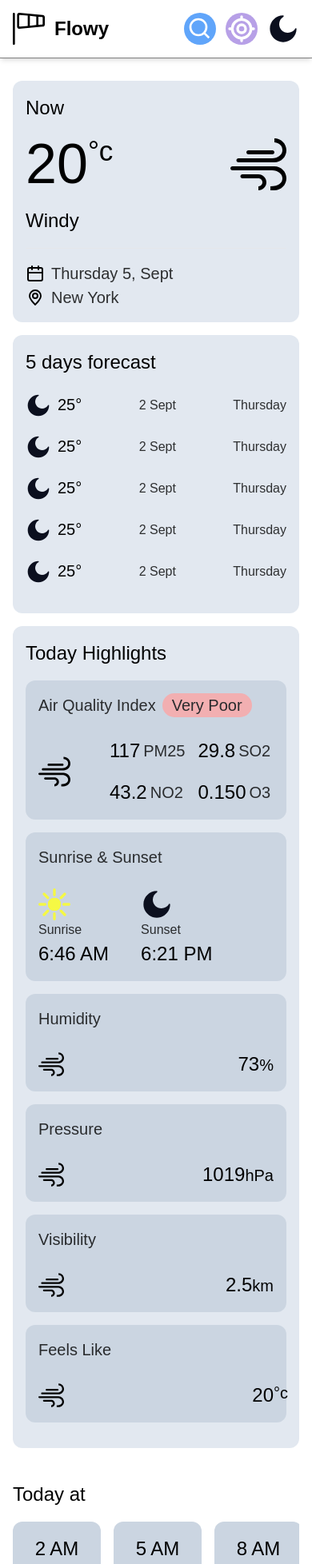
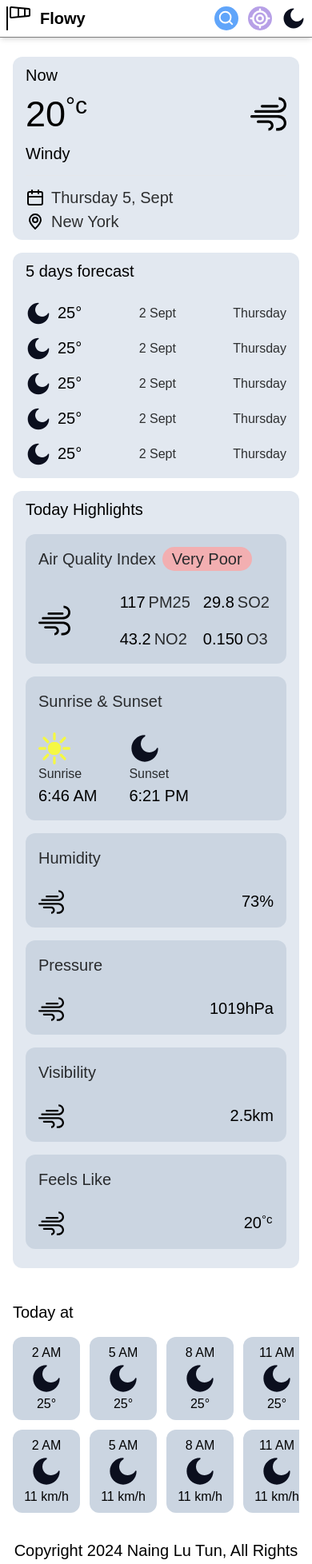
Before and after one commit to NaingLuTun/flowy, a React (Vite) app: page / in a window 390 px wide. Shown: the top 1956 px of the page at 80% size. Built offline with nearby package versions, Linux system fonts and the light colour scheme; a web font is replaced by a local one.

Commit message:
almost done implementing responsive design for large screens. (still need to update the header)

```diff
--- a/package.json
+++ b/package.json
@@ -11,7 +11,8 @@
   },
   "dependencies": {
     "react": "^18.3.1",
-    "react-dom": "^18.3.1"
+    "react-dom": "^18.3.1",
+    "react-responsive": "^10.0.0"
   },
   "devDependencies": {
     "@eslint/js": "^9.9.0",
--- a/src/Body.tsx
+++ b/src/Body.tsx
@@ -14,23 +14,23 @@ const Body = () => {
     <>
         <Header />
         {/* Marked */}
-        <div className="p-4 mt-[85px] flex-col md:flex md:flex-row md:gap-5 mainContent">
+        <div className="p-4 mt-[55px] flex-col md:flex md:flex-row md:gap-5 mainContent">
 
             <div className="md:w-[38%] md:fixed md:top-18  currentContionAndFiveDaysForecastContainer">
-                <div className='bg-slate-200 rounded-xl pr-4 pl-4 pt-4 pb-4 mb-4 currentConditionContainer'>
+                <div className='bg-slate-200 rounded-xl pr-4 pl-4 pt-2 pb-2 mb-4 currentConditionContainer'>
 
                     <h2 className='text-xl font-medium currentConditionHeader'>Now</h2>
 
-                    <div className="flex justify-between degreeAndWeatherCondition">
-                        <p className="relative text-[70px]">20<span className="absolute top-[10px] text-3xl degreeSymbol">°c</span></p>
+                    <div className="flex justify-between items-center h-auto degreeAndWeatherCondition">
+                        <p className="relative h-full text-5xl">20<span className="absolute top-0 text-2xl degreeSymbol">°c</span></p>
 
                         {/* Replace with icons provided from open weather map api */}
-                        <img src={windyIcon} alt="weather condition" className="w-[70px]" />
+                        <img src={windyIcon} alt="weather condition" className="w-[45px] h-fit" />
                     </div>
 
                     <h2 className="text-xl font-medium airCondition">Windy</h2>
 
-                    <hr className="bg-black mt-4 mb-4"/>
+                    <hr className="bg-black mt-3 mb-3 lg:h-[2px]"/>
 
                     <div className="dateAndLocationContainer">
                         <div className="flex gap-2 dateContainer">
@@ -47,11 +47,11 @@ const Body = () => {
                     </div>
                 </div>
 
-                <div className="bg-slate-200 rounded-xl pr-4 pl-4 pt-4 pb-4 mb-4 fiveDaysForecastContainer">
+                <div className="bg-slate-200 rounded-xl pr-4 pl-4 pt-2 pb-2 mb-4 fiveDaysForecastContainer">
                     <p className="text-xl font-medium mb-4 fiveDaysForecastHeader">5 days forecast</p>
 
                     {fiveDaysArr.map((_, index) => (
-                        <div key={index} className="flex items-center justify-between mt-5 mb-5">
+                        <div key={index} className="flex items-center justify-between pt-[6px] pb-[6px]">
                             <div className=" flex gap-2 degreeIconAndDegreeContainer">
                                 {/* Replace with icons provided from open weather map api */}
                                 <img src={moonIcon} alt="degree icon" className="w-8"/>
@@ -71,7 +71,7 @@ const Body = () => {
 
             {/* Marked */}
             <div className="md:w-[58%] md:ml-[42%] todayHighlightsAndTodayTimesContainer">
-                <div className="bg-slate-200 rounded-xl pr-4 pl-4 pt-4 pb-4 mb-4 todayHighlightsContainer">
+                <div className="bg-slate-200 rounded-xl pr-4 pl-4 pt-2 pb-2 mb-4 todayHighlightsContainer">
 
                     <h2 className="text-xl font-medium mb-4 todayHighlightsHeader">Today Highlights</h2>
 
@@ -223,7 +223,7 @@ const Body = () => {
                                 <img src={windyIcon} alt="feelsLike icon" className="w-8 feelsLikeIcon" />
 
                                 {/* Replace with the feelsLike provided from the api */}
-                                <p className="text-xl font-medium relative feelsLike ">20<span className="text-[20px] absolute top-0 feelsLikeUnit">°c</span></p>
+                                <p className="text-xl pr-[15px] font-medium relative feelsLike ">20<span className="text-[15px] absolute top-0 feelsLikeUnit">°c</span></p>
                             </div>
                         </div>
                     </div>
@@ -233,21 +233,21 @@ const Body = () => {
                 <div className="mb-8 mt-10 todayTimesContainer">
                     <h2 className="text-xl font-medium mb-4  todayTimesHeader">Today at</h2>
 
-                    <div className="overflow-x-auto w-[100%] grid grid-cols-[repeat(8,minmax(110px,1fr))] gap-4 todayTimesContentContainer">
+                    <div className="overflow-x-auto w-[100%] grid grid-cols-[repeat(8,minmax(84px,1fr))] gap-3 todayTimesContentContainer">
                         {todayTimesArr.map((time, index) => (
-                            <div className="bg-slate-300 rounded-xl flex flex-col w-[110px] pt-4 pb-4 items-center individualTimeContainer" key={index}>
-                                <p className="text-xl font-medium timeText">{time}</p>
+                            <div className="bg-slate-300 rounded-xl flex flex-col w-[84px] pt-2 pb-2 items-center individualTimeContainer" key={index}>
+                                <p className="text-base font-medium timeText">{time}</p>
                                 <img src={moonIcon} alt="times icon" className="w-[40px] md:w-[50px] timesIcon" />
-                                <p className="text-xl font-medium timesTemperature">
+                                <p className="text-base font-medium timesTemperature">
                                     25°
                                 </p>
                             </div>
                         ))}
                         {todayTimesArr.map((time, index) => (
-                            <div className="bg-slate-300 rounded-xl flex flex-col w-[110px] pt-4 pb-4 items-center individualTimeContainer" key={index}>
-                                <p className="text-xl font-medium timeText">{time}</p>
+                            <div className="bg-slate-300 rounded-xl flex flex-col w-[84px] pt-2 pb-2 items-center individualTimeContainer" key={index}>
+                                <p className="text-base font-medium timeText">{time}</p>
                                 <img src={moonIcon} alt="times icon" className="w-[40px] md:w-[50px] timesIcon" />
-                                <p className="text-xl font-medium timesWindSpeed">
+                                <p className="text-base font-medium timesWindSpeed">
                                     11 km/h
                                 </p>
                             </div>
--- a/src/Global.css
+++ b/src/Global.css
@@ -7,7 +7,6 @@
 @layer base {
     html {
         font-family: "SUSE", sans-serif;
-        height: fit-content;
     }
 
 
--- a/src/Header.tsx
+++ b/src/Header.tsx
@@ -6,24 +6,31 @@ import currentLocationIcon from "./assets/current-location-icon.svg"
 import { useState } from "react"
 import SearchModal from "./SearchModal"
 
+import {useMediaQuery} from "react-responsive"
+
+
+
 const Header = () => {
     const [isDarkmode, setIsDarkMode] = useState(false)
     const [searchActive, setSearchActive] = useState(false)
+
+    const isBigScreen = useMediaQuery({query: "(min-width: 1024px)"})
   return (
-    <div className='p-4 border-b-[1px] border-solid border-black border-opacity-50 shadow-md flex justify-between fixed w-[100%] top-0 z-10 bg-white headerContainer'>
+    <div className='p-2 border-b-[1px] border-solid border-black border-opacity-50 shadow-md flex justify-between fixed w-[100%] top-0 z-10 bg-white headerContainer'>
         <div className='gap-3 items-center flex headerNameAndIcon'>
-            <img src={appIcon} alt="flowy icon" className="w-[40px] md:w-[50px] hover:cursor-pointer appIcon" />
+            <img src={appIcon} alt="flowy icon" className="w-[30px] md:w-[40px] hover:cursor-pointer appIcon" />
             <h1 className="text-xl font-semibold hover:cursor-pointer headerText">Flowy</h1>
         </div>
         <div className="gap-3 align-middle flex ">
-            <img onClick={() => setSearchActive(true)} src={searchIcon} alt="search icon" className="w-[40px] md:w-[50px] bg-blue-400 rounded-full p-1 hover:cursor-pointer searchIcon"/>
+            <img onClick={() => setSearchActive(true)} src={searchIcon} alt="search icon" className="w-[30px] md:w-[40px] bg-blue-400 rounded-full p-1 hover:cursor-pointer searchIcon"/>
 
-            <img src={currentLocationIcon} alt="current location icon" className="w-[40px] md:w-[50px] bg-[#b7a0e7] rounded-full hover:cursor-pointer currentLocationIcon" />
+            <img src={currentLocationIcon} alt="current location icon" className="w-[30px] md:w-[40px] bg-[#b7a0e7] rounded-full hover:cursor-pointer currentLocationIcon" />
 
-            <img onClick={() => setIsDarkMode(!isDarkmode)} src={isDarkmode? lightModeIcon : darkModeIcon} alt="theme icon" className="w-[40px] md:w-[50px] hover:cursor-pointer themeIcon"/>
+            <img onClick={() => setIsDarkMode(!isDarkmode)} src={isDarkmode? lightModeIcon : darkModeIcon} alt="theme icon" className="w-[30px] md:w-[40px] hover:cursor-pointer themeIcon"/>
         </div>
 
         {searchActive && <SearchModal setSearchActive={setSearchActive}/>}
+
     </div>
   )
 }
--- a/tailwind.config.js
+++ b/tailwind.config.js
@@ -8,7 +8,7 @@ export default {
     fontSize: {
       sm: '14px',
       base: '16px',
-      xl: '24px',
+      xl: '20px',
       '2xl': '30px',
       '3xl': '35px',
       '4xl': '40px',
```
Also changed, not shown: 1 other file (tests, documents, lock files or other folders).
